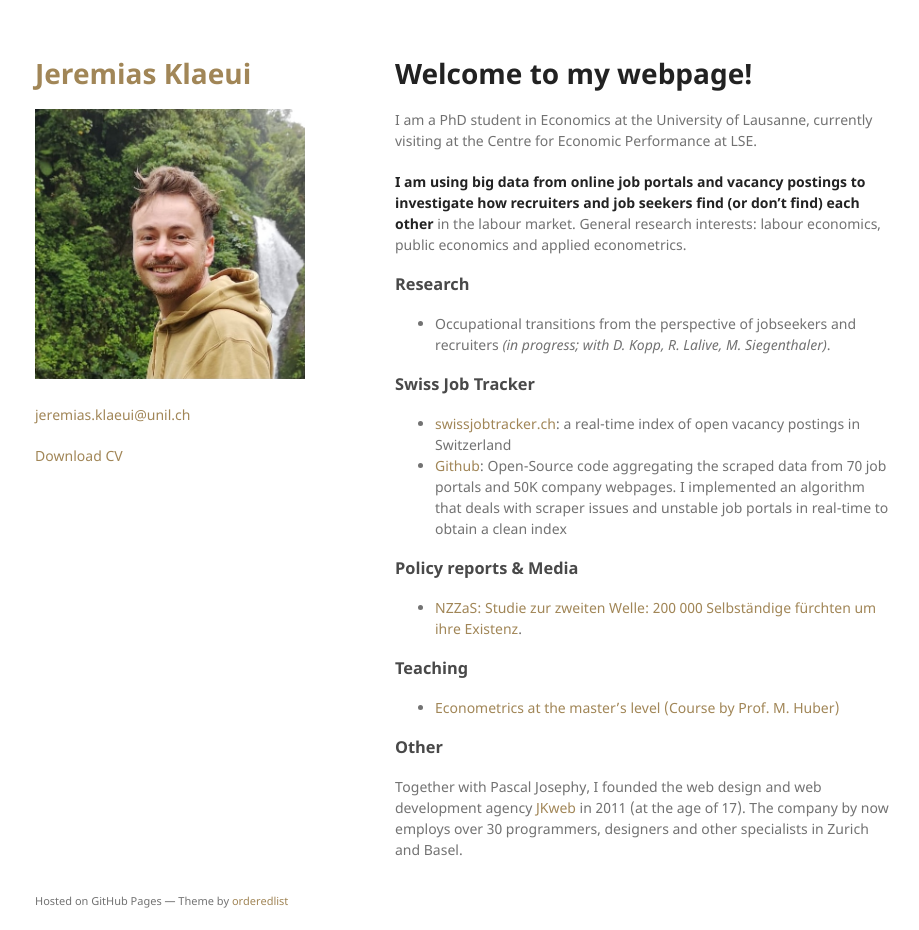
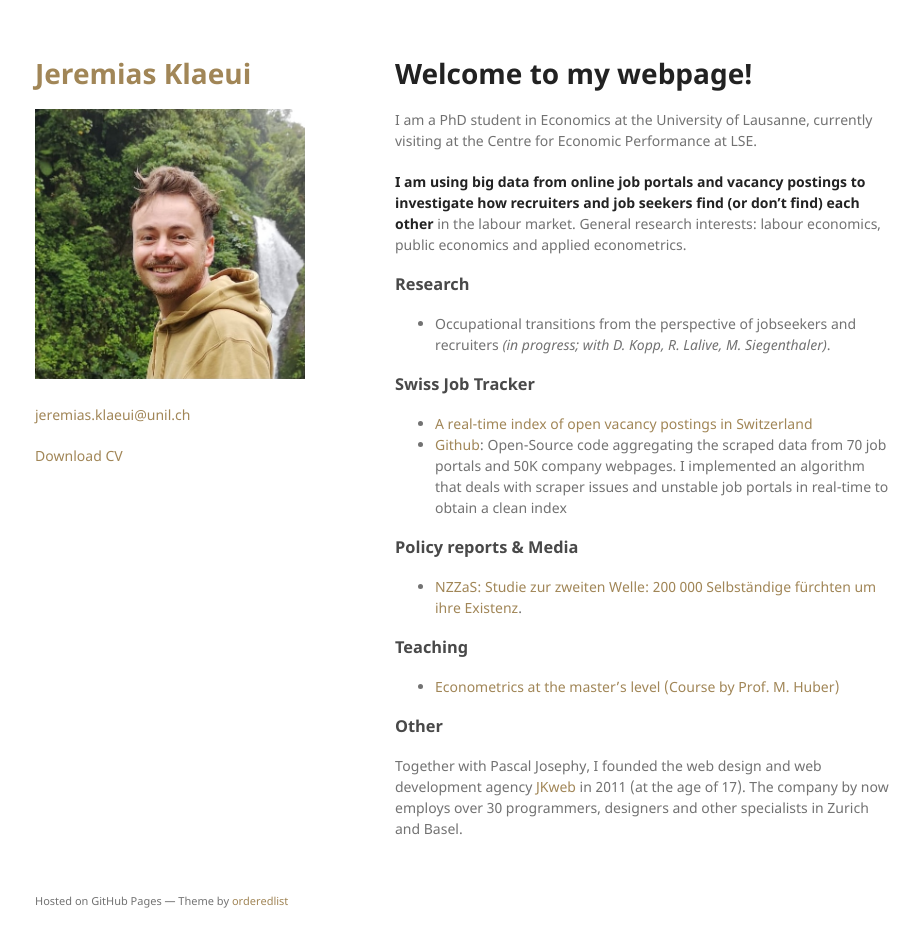
Before and after one commit to jklaeui/jklaeui.github.io, a Jekyll site: the page built from index.md, in a window 1280 px wide and 930 px high. Shown: the whole window, without its empty margins (175-1094 px from the left). Built offline with Jekyll 4.4.1, drawn with Linux system fonts in a browser that asks for light colours; our own code applies the rules of GitHub Pages for plain Markdown files; the repository's description, which GitHub fills in, is left out.

Commit message:
Add SJT to text

```diff
--- a/index.md
+++ b/index.md
@@ -10,7 +10,7 @@ I am a PhD student in Economics at the University of Lausanne, currently visitin
 
 ### Swiss Job Tracker
 
-- [swissjobtracker.ch](http://swissjobtracker.ch/): a real-time index of open vacancy postings in Switzerland
+- [A real-time index of open vacancy postings in Switzerland](http://swissjobtracker.ch/)
 - [Github](https://github.com/swissjobtracker/chjobtracker): Open-Source code aggregating the scraped data from 70 job portals and 50K company webpages. I implemented an algorithm that deals with scraper issues and unstable job portals in real-time to obtain a clean index
 
 
```
